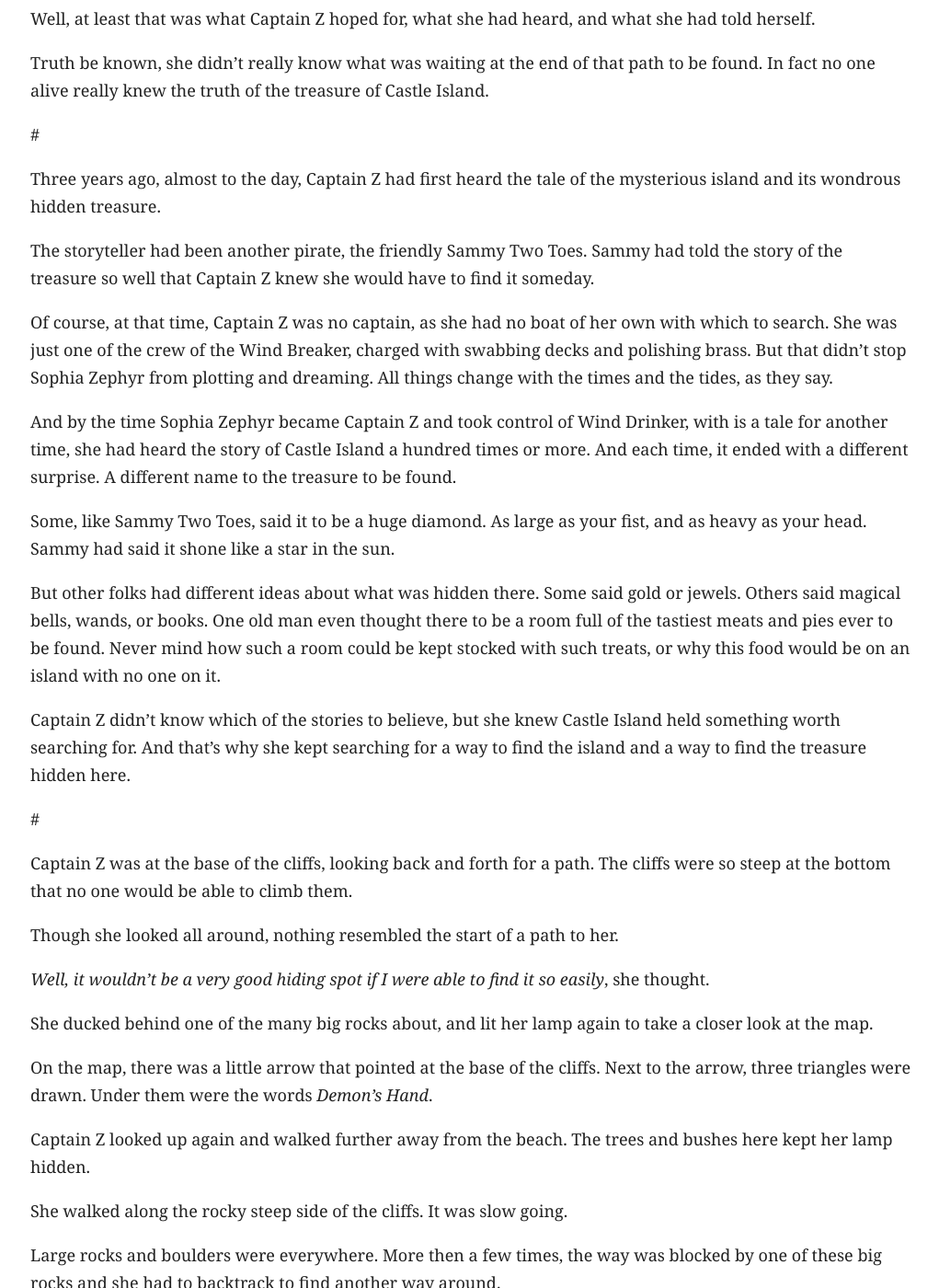
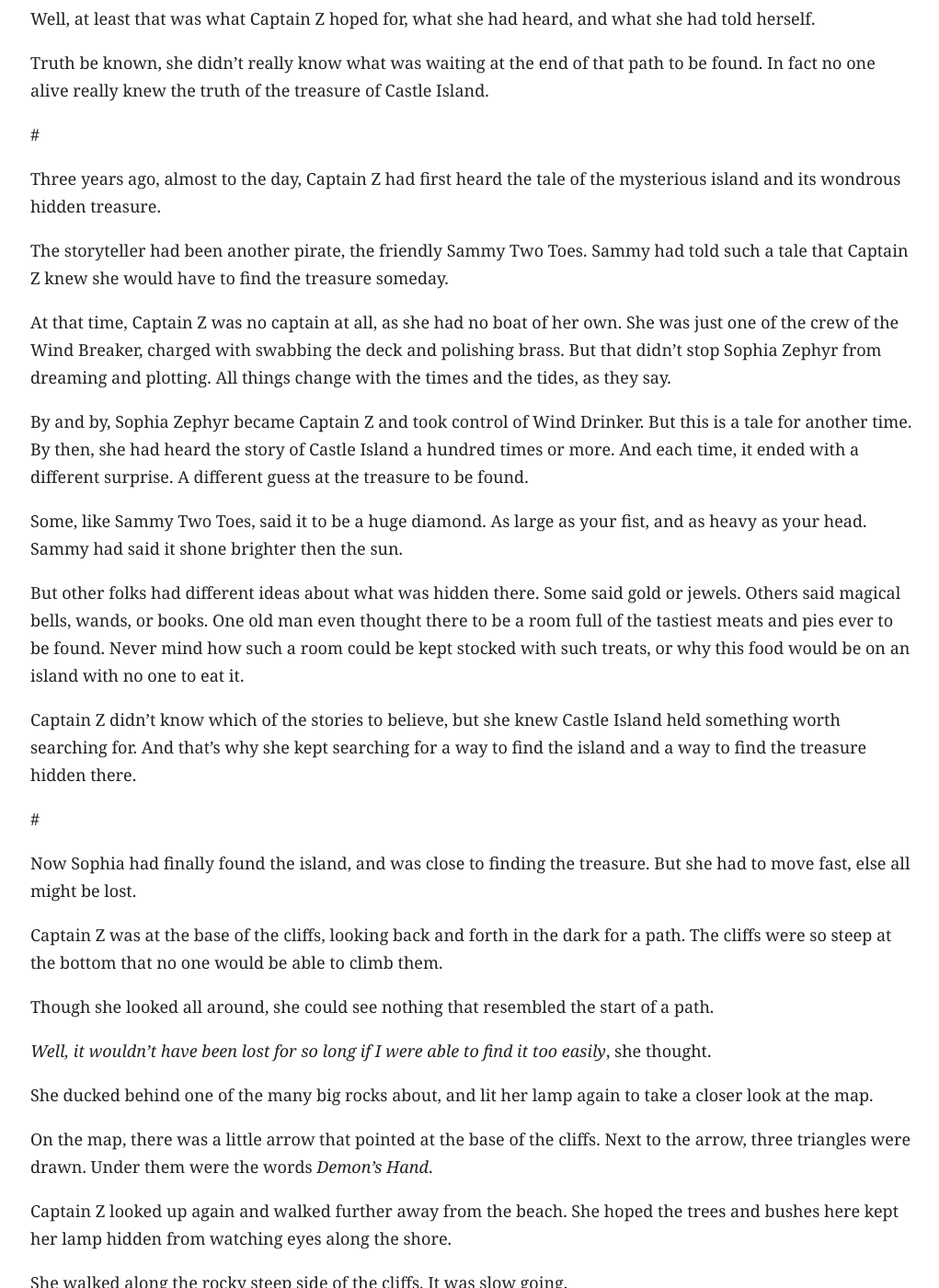
Before and after one commit to vlandham/captain_z, a Jekyll site: the page built from _posts/2014-08-11-captain_z.md, in a window 1280 px wide and 1400 px high, scrolled down 12053 px. Shown: the whole window at 92% size, without its empty margins (127-1148 px from the left). Built offline with Jekyll 4.4.1, drawn with Linux system fonts in a browser that asks for light colours; some web fonts are replaced; some of the changed text lies outside the part shown.

Commit message:
more edits

```diff
--- a/_posts/2014-08-11-captain_z.md
+++ b/_posts/2014-08-11-captain_z.md
@@ -342,63 +342,65 @@ Truth be known, she didn't really know what was waiting at the end of that path
 
 Three years ago, almost to the day, Captain Z had first heard the tale of the mysterious island and its wondrous hidden treasure.
 
-The storyteller had been another pirate, the friendly Sammy Two Toes. Sammy had told the story of the treasure so well that Captain Z knew she would have to find it someday.
+The storyteller had been another pirate, the friendly Sammy Two Toes. Sammy had told such a tale that Captain Z knew she would have to find the treasure someday.
 
-Of course, at that time, Captain Z was no captain, as she had no boat of her own with which to search. She was just one of the crew of the Wind Breaker, charged with swabbing decks and polishing brass. But that didn't stop Sophia Zephyr from plotting and dreaming. All things change with the times and the tides, as they say.
+At that time, Captain Z was no captain at all, as she had no boat of her own. She was just one of the crew of the Wind Breaker, charged with swabbing the deck and polishing brass. But that didn't stop Sophia Zephyr from dreaming and plotting. All things change with the times and the tides, as they say.
 
-And by the time Sophia Zephyr became Captain Z and took control of Wind Drinker, with is a tale for another time, she had heard the story of Castle Island a hundred times or more. And each time, it ended with a different surprise. A different name to the treasure to be found.
+By and by, Sophia Zephyr became Captain Z and took control of Wind Drinker. But this is a tale for another time. By then, she had heard the story of Castle Island a hundred times or more. And each time, it ended with a different surprise. A different guess at the treasure to be found.
 
-Some, like Sammy Two Toes, said it to be a huge diamond. As large as your fist, and as heavy as your head. Sammy had said it shone like a star in the sun.
+Some, like Sammy Two Toes, said it to be a huge diamond. As large as your fist, and as heavy as your head. Sammy had said it shone brighter then the sun.
 
-But other folks had different ideas about what was hidden there. Some said gold or jewels. Others said magical bells, wands, or books. One old man even thought there to be a room full of the tastiest meats and pies ever to be found. Never mind how such a room could be kept stocked with such treats, or why this food would be on an island with no one on it.
+But other folks had different ideas about what was hidden there. Some said gold or jewels. Others said magical bells, wands, or books. One old man even thought there to be a room full of the tastiest meats and pies ever to be found. Never mind how such a room could be kept stocked with such treats, or why this food would be on an island with no one to eat it.
 
-Captain Z didn't know which of the stories to believe, but she knew Castle Island held something worth searching for. And that's why she kept searching for a way to find the island and a way to find the treasure hidden here.
+Captain Z didn't know which of the stories to believe, but she knew Castle Island held something worth searching for. And that's why she kept searching for a way to find the island and a way to find the treasure hidden there.
 
 #
 
-Captain Z was at the base of the cliffs, looking back and forth for a path. The cliffs were so steep at the bottom that no one would be able to climb them.
+Now Sophia had finally found the island, and was close to finding the treasure. But she had to move fast, else all might be lost.
 
-Though she looked all around, nothing resembled the start of a path to her.
+Captain Z was at the base of the cliffs, looking back and forth in the dark for a path. The cliffs were so steep at the bottom that no one would be able to climb them.
 
-_Well, it wouldn't be a very good hiding spot if I were able to find it so easily_, she thought.
+Though she looked all around, she could see nothing that resembled the start of a path.
+
+_Well, it wouldn't have been lost for so long if I were able to find it too easily_, she thought.
 
 She ducked behind one of the many big rocks about, and lit her lamp again to take a closer look at the map.
 
 On the map, there was a little arrow that pointed at the base of the cliffs. Next to the arrow, three triangles were drawn. Under them were the words _Demon's Hand_.
 
-Captain Z looked up again and walked further away from the beach. The trees and bushes here kept her lamp hidden.
+Captain Z looked up again and walked further away from the beach. She hoped the trees and bushes here kept her lamp hidden from watching eyes along the shore.
 
 She walked along the rocky steep side of the cliffs. It was slow going.
 
 Large rocks and boulders were everywhere. More then a few times, the way was blocked by one of these big rocks and she had to backtrack to find another way around.
 
-She was walking alongside one of these boulders when a root caught her foot and sent her sprawling to the ground.
+Walking alongside one of these boulders, a root caught her foot and sent her sprawling to the ground.
 
-She crawled to her knees and sat down. Her leg hurt now from the fall and her arms were sore from the rowing and scratched from the bushes and trees. She had the feeling of wanting to give up and row away. Maybe the treasure wasn't even here anymore. Maybe it was all just a made up story.
+She crawled to her knees and sat down. Her leg hurt now from the fall and her arms were still sore from the rowing and scratched from the bushes and trees. She had the feeling of wanting to just give up and row away. Maybe the treasure wasn't even here anymore. Maybe the whole story was made up.
 
-Sitting on the ground with these thoughts in her head, she finally looked up as the clouds parted for a few minutes to let the moon shine down. She saw something that made her heart skip a beat.
+Sitting on the ground with these thoughts in her head, she finally looked up to see what was around her. The moon shine down to light the cliff walls. Something there made her heart skip a beat.
 
 In fact it was three somethings. Three big rocks broke out of the ground, bent and pointed like claws. Here was the spot on the map that she had been looking for!
 
-She jumped up and ran as fast as she could in the dark to the three big stones.
+She jumped up and ran as fast as she could to the three big stones.
 
-At first, it didn't look like a path. But when she squeezed her head behind the claw closest to the cliffs she saw a crack in the rocks. You wouldn't see it if you didn't know where to look, but that was the start of the path to the treasure.
+At first, it didn't look like any path started here. The cliffs were just as high as anywhere else. But when she squeezed her head behind the claw closest to the cliffs she saw a crack in the rocks. You wouldn't see it if you didn't know where to look, but there it was, a path up the cliffs.
 
 Captain Z squeezed her arms in past the rock and then pulled the rest of herself into the crack.
 
 She could see the path heading up the cliffs, zig-zagging right up the side.
 
-Captain Z started walking quickly up the path, excited to be so close now, but on the look out for more roots and more pirates.
+Captain Z started walking quickly up the path, excited to be so close now, but on the look out for more roots on the ground and pirates behind.
 
 #
 
-Now we find Captain Z in the same spot in the story as where we started. Though now we know a great deal more about the where's and the whys of what she is doing.
+Now we find Captain Z in the same spot in the story as where we started. Though now we know a great deal more about the where and the why of what she is doing.
 
 Captain Spears and his men are rowing fast to reach the island and start the search for the pirate thief.
 
 Captain Z is well on her way to finding out what secrets Castle Island really hold.
 
-And now there is this mysterious note with its mysterious letters. It belonged to Captain Spears. Now it is in the pocket of Captain Zephyr. But as to what it said, or who it was from, we have no idea.
+And now there is this mysterious note with its jumble of letters. It belonged to Captain Spears. Now it is in the pocket of Captain Zephyr. But as to what it said, or who it was from, we have no idea.
 
 Will Captain Spears find our hero, Captain Z?
 
@@ -408,13 +410,13 @@ I don't know. All we can do is keep reading, and hope against hope that everythi
 
 #
 
-Captain Z was halfway up the giant of a hill by the time dawn started to break in the East. She was on the wrong side of the cliffs to see the water or the sun rising up from them, but a pink light started to glow around the cliffs.
+Captain Z was halfway up the giant of a hill when dawn started to break in the Eastern sky. She was on the wrong side of the cliffs to see the water or the sun rising up from them, but a pink light started to glow around the cliffs.
 
 Daylight would make finding the treasure easier. It would make Captain Spears's job of finding her easier as well. Captain Z pressed onward and upward.
 
-At the fork in the path, the map showed that left was the direction to take. Then the trail should curve back to the right before more zig-zagging up a steeper part near the top. Captain Z had already run into more then a few dead-ends and wrong turns. It's hard work to read a treasure map, especially in the dark. But she was determined not to quit. She was close to that treasure. She knew it.
+At the fork in the path, the map showed that left was the direction to take. Then the trail should curve back to the right before more zig-zagging up a steeper part near the top. Captain Z had already run into more then a few dead-ends and wrong turns. It's hard work to read a treasure map, especially in the dark. But she was determined not to quit. She was too close to the treasure now.
 
-Captain Spears and his scoundrels were still nowhere to be seen. She figured they were close to the island now, perhaps even on shore. She hoped that there was not another way up the cliffs that wasn't shown on the map. It would be a terrible surprise to reach the X on the map and have Spears and his crew waiting there for her.
+Captain Spears and his scoundrels were still nowhere to be seen. She figured they should be on the island now. She hoped that there was not another way up the cliffs that wasn't shown on the map. It would be a terrible surprise to reach the X on the map and have Spears and his crew waiting there for her.
 
 With the pink light over the hill above her, she picked up the pace and started to jog up the path. _Even if he is there waiting,_ she thought, _I'll still be the one leaving this island with the treasure. Someway, somehow, I will be the one._
 
```
Also changed, not shown: backstory.md (+10 -8 lines), out/captain_z.md (+23 -21 lines), 1 other file.
